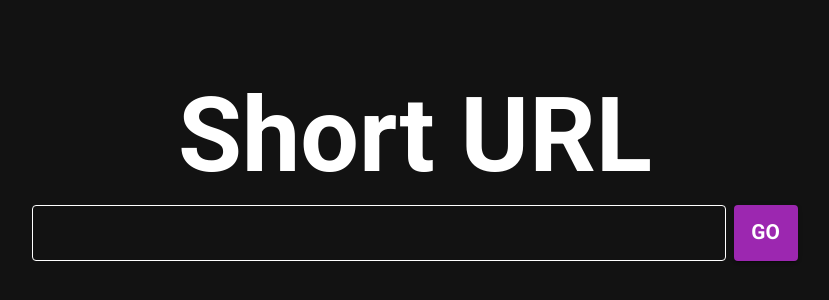
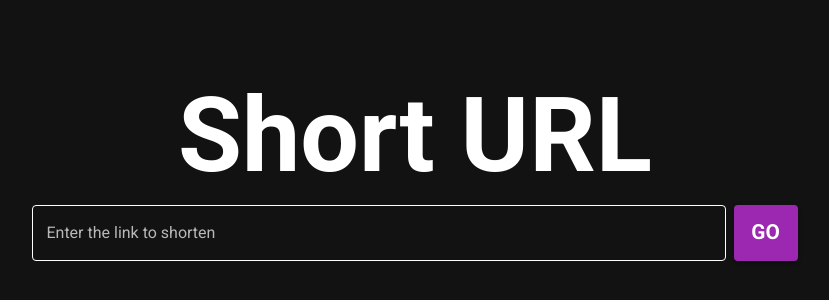
Before and after one commit to superdarki/shorturl, a React (Create React App) app in the folder frontend/: page / in a window 1280 px wide. Shown: the part 232-532 px from the top of the page, without its empty margins (225-1054 px from the left). Built offline with nearby package versions, Linux system fonts and the light colour scheme.

Commit message:
separate App from index.js and theme from App

```diff
--- /dev/null
+++ b/frontend/src/App.jsx
@@ -0,0 +1,38 @@
+import { ThemeProvider } from "@mui/material/styles";
+
+import Box from "@mui/material/Box";
+import Grid from "@mui/material/Grid2";
+import Typography from '@mui/material/Typography';
+import CssBaseline from "@mui/material/CssBaseline";
+
+import Link from './components/Link';
+import Dark from './themes/Dark';
+
+export default function App() {
+    return (
+        <ThemeProvider theme={Dark}>
+            <CssBaseline />
+            <Box
+                display="flex"
+                justifyContent="center"
+                alignItems="center"
+                minHeight="100vh"
+                minWidth="60vh"
+            >
+                <Grid
+                    container
+                    spacing={1}
+                >
+                    <Grid
+                        size={12}
+                        display="flex"
+                        justifyContent="center"
+                    >
+                        <Typography variant="h1">Short URL</Typography>
+                    </Grid>
+                    <Link/>
+                </Grid>
+            </Box>
+        </ThemeProvider>
+    );
+};
--- a/frontend/src/components/Link.jsx
+++ b/frontend/src/components/Link.jsx
@@ -3,7 +3,7 @@ import { TextField, Button } from '@mui/material';
 import Grid from "@mui/material/Grid2";
 
 const api_url = "http://localhost:8000"
-const reg = new RegExp(/(^$|(http(s)?:\/\/)([\w-]+\.)+[\w-]+([\w- ;,.\/?%&=]*))/);
+const reg = /(^$|(http(s)?:\/\/)([\w-]+\.)+[\w-]+([\w- ;,./?%&=]*))/;
 
 const LinkContext = React.createContext({
     link: "", shortLink: "", submited: false, valid: true
@@ -15,27 +15,27 @@ export default function Link() {
     const [submited, setSubmit] = useState(false)
     const [valid, setValid] = useState(true);
 
-    const handleInput = async event  => {
-        setLink(event.target.value)
-        setValid(true)
+    async function handleInput(event) {
+        setLink(event.target.value);
+        setValid(true);
     }
 
-    const handleSubmit = async () => {
+    async function handleSubmit() {
         if (reg.test(link)) {
-            setValid(true)
-            setSubmit(true)
-            const response = await fetch(api_url + "/create?url=" + link, {method: "POST"})
-            const json = await response.json()
-            setShortLink(json.data.short)
+            setValid(true);
+            setSubmit(true);
+            const response = await fetch(api_url + "/create?url=" + link, { method: "POST" });
+            const json = await response.json();
+            setShortLink(json.data.short);
         } else {
-            setValid(false)
+            setValid(false);
         }
     }
 
-    const goBack = async () => {
-        setSubmit(false)
-        setLink("")
-        setShortLink("")
+    async function goBack() {
+        setSubmit(false);
+        setLink("");
+        setShortLink("");
     }
 
     if (!submited) {
@@ -47,7 +47,7 @@ export default function Link() {
                     justifyContent="center"
                 >
                     <TextField
-                        hiddenLabel
+                        label="Enter the link to shorten"
                         fullWidth
                         id="link-to-shorten"
                         variant="outlined"
@@ -81,7 +81,7 @@ export default function Link() {
                     justifyContent="center"
                 >
                     <TextField
-                        hiddenLabel
+                        label="Your link :"
                         fullWidth
                         value={shortLink}
                         id="short-link"
--- a/frontend/src/index.js
+++ b/frontend/src/index.js
@@ -1,105 +1,12 @@
-import React, { StrictMode } from 'react';
-import { createRoot } from "react-dom/client";
-import Box from "@mui/material/Box";
-import Grid from "@mui/material/Grid2";
-import Typography from '@mui/material/Typography';
-import CssBaseline from "@mui/material/CssBaseline";
-import { ThemeProvider, createTheme } from "@mui/material/styles";
-import { purple } from '@mui/material/colors';
-import '@fontsource/roboto/300.css';
-import '@fontsource/roboto/400.css';
-import '@fontsource/roboto/500.css';
-import '@fontsource/roboto/700.css';
-import Link from './components/Link';
+import { StrictMode } from 'react';
+import { createRoot } from 'react-dom/client';
+import App from './App';
 
-const themeDark = createTheme({
-    palette: {
-        mode:'dark',
-        primary: purple,
-        contrastThreshold: 4.5,
+const rootElement = document.getElementById("root");
+const root = createRoot(rootElement);
 
-    },
-    colorSchemes: {
-        dark: true
-    },
-    typography: {
-        fontFamily: [
-            'Roboto',
-        ].join(','),
-        h1: {
-            fontSize: '6.5rem',
-            fontWeight: 700
-        },
-        button: {
-            fontSize: '1.3rem',
-            fontWeight: 700
-        }
-    },
-    components: {
-        MuiTextField: {
-            styleOverrides: {
-                root: {
-                    '& label.Mui-focused': {
-                        color: '#3E68A8',
-                    },
-                    '& .MuiOutlinedInput-root': {
-                        '& fieldset': {
-                            borderColor: '#ffffff',
-                        },
-                        '&:hover fieldset': {
-                            borderWidth: '0.10rem'
-                        },
-                        '&.Mui-focused fieldset': {
-                            borderColor: purple,
-                            borderWidth: '0.10rem'
-                        }
-                    }
-                }
-            }
-        },
-        MuiButton: {
-            styleOverrides: {
-            }
-        }
-    }
-});
-
-const App = () => {
-    return (
-        <ThemeProvider theme={themeDark}>
-            <CssBaseline />
-            <Box
-                display="flex"
-                justifyContent="center"
-                alignItems="center"
-                minHeight="100vh"
-                minWidth="60vh"
-            >
-                <Grid
-                    container
-                    spacing={1}
-                >
-                    <Grid
-                        size={12}
-                        display="flex"
-                        justifyContent="center"
-                    >
-                        <Typography variant="h1">Short URL</Typography>
-                    </Grid>
-                    <Link/>
-                </Grid>
-            </Box>
-        </ThemeProvider>
-    );
-  };
-
-
-
-  const rootElement = document.getElementById("root");
-  const root = createRoot(rootElement);
-
-  root.render(
+root.render(
     <StrictMode>
         <App/>
     </StrictMode>
-  )
+)
--- /dev/null
+++ b/frontend/src/themes/Dark.js
@@ -0,0 +1,54 @@
+import { purple } from '@mui/material/colors';
+import { createTheme } from "@mui/material/styles";
+
+import '@fontsource/roboto/300.css';
+import '@fontsource/roboto/400.css';
+import '@fontsource/roboto/500.css';
+import '@fontsource/roboto/700.css';
+
+export default createTheme({
+    palette: {
+        mode:'dark',
+        primary: purple,
+        contrastThreshold: 4.5
+    },
+    colorSchemes: {
+        dark: true
+    },
+    typography: {
+        fontFamily: [
+            'Roboto',
+        ].join(','),
+        h1: {
+            fontSize: '6.5rem',
+            fontWeight: 700
+        },
+        button: {
+            fontSize: '1.3rem',
+            fontWeight: 700
+        }
+    },
+    components: {
+        MuiTextField: {
+            styleOverrides: {
+                root: {
+                    '& label.Mui-focused': {
+                        color: purple,
+                    },
+                    '& .MuiOutlinedInput-root': {
+                        '& fieldset': {
+                            borderColor: '#ffffff',
+                        },
+                        '&:hover fieldset': {
+                            borderWidth: '0.10rem'
+                        },
+                        '&.Mui-focused fieldset': {
+                            borderColor: purple,
+                            borderWidth: '0.10rem'
+                        }
+                    }
+                }
+            }
+        }
+    }
+});
```
